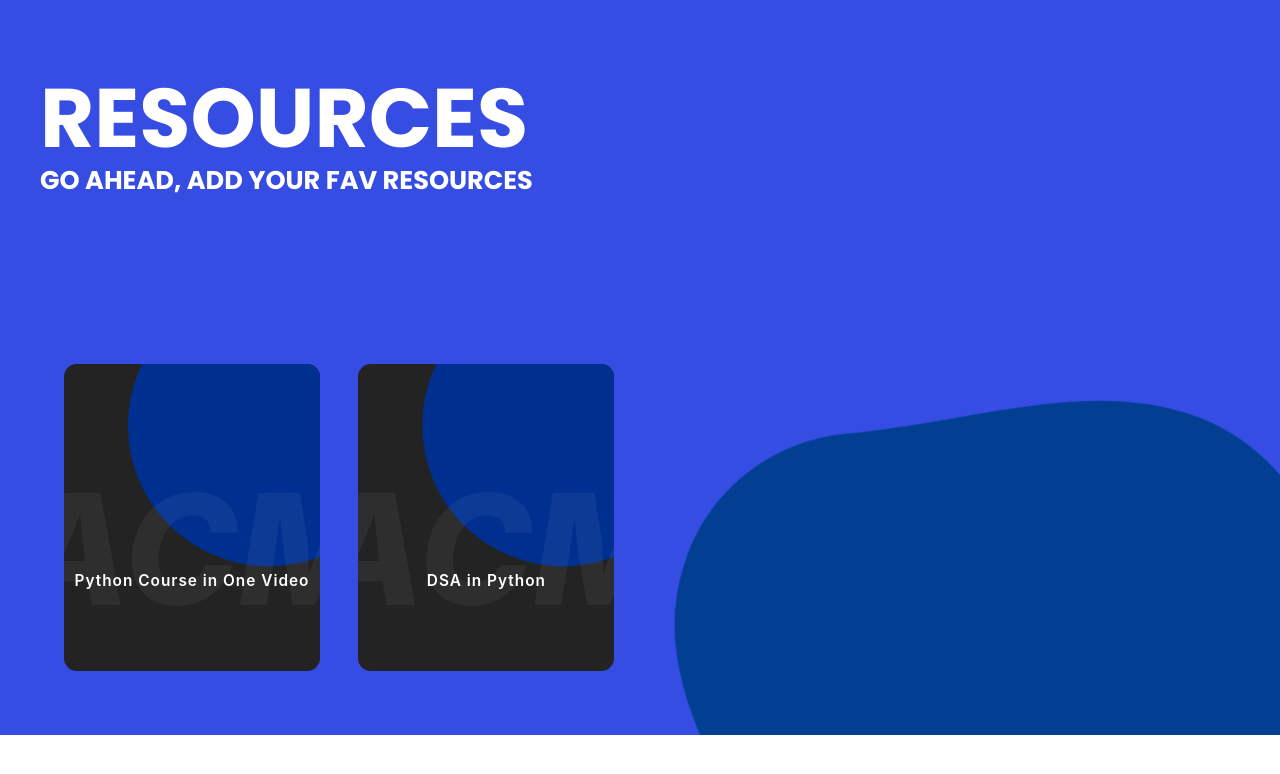
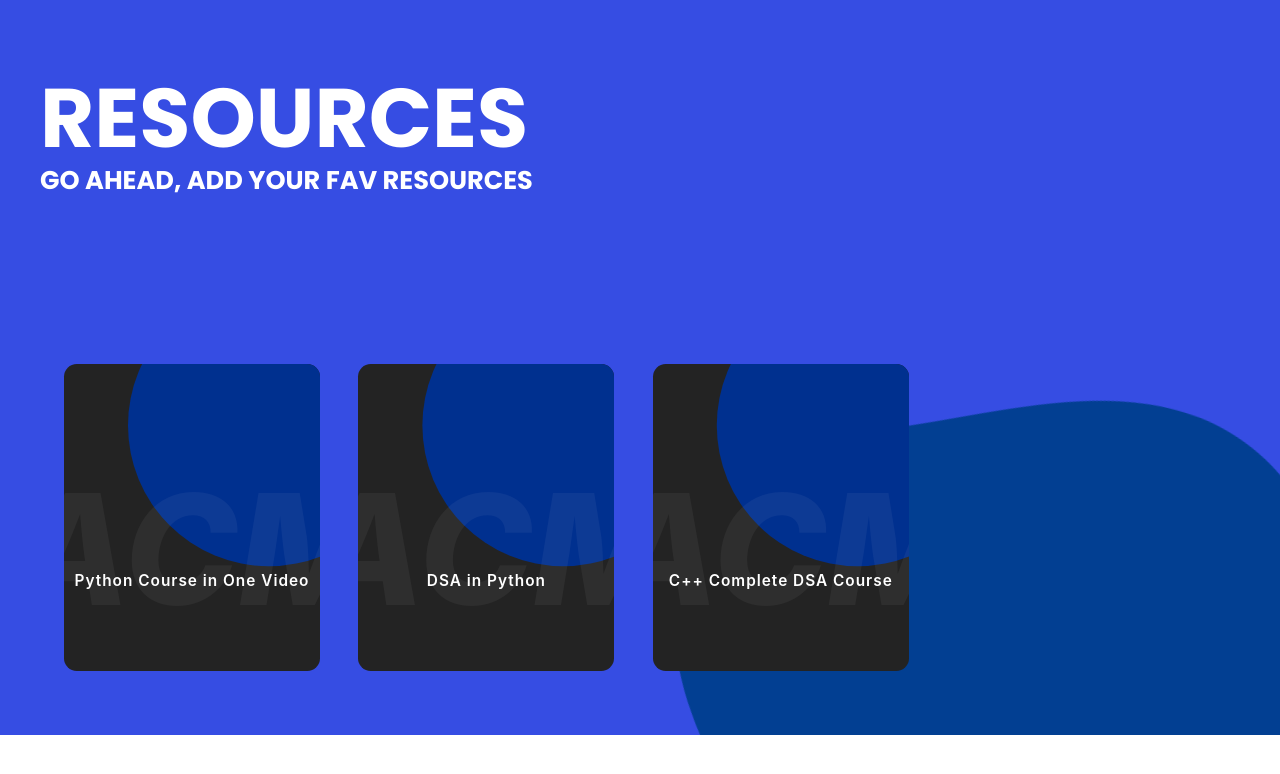
Before and after one commit to ACM-JUIT/Learning-Resources, a React (Create React App) app: page / in a window 1280 px wide. Shown: the top 774 px of the page. Built offline with nearby package versions, Linux system fonts and the light colour scheme.

Commit message:
Added new course

```diff
--- a/src/data.js
+++ b/src/data.js
@@ -8,5 +8,11 @@ export const resourcesData = [
     courseName: "DSA in Python",
     brief: "A course for those who want to practice DSA in Python.",
     link: "https://www.youtube.com/playlist?list=PLeo1K3hjS3uu_n_a__MI_KktGTLYopZ12",
+  },
+  {
+    courseName : "C++ Complete DSA Course",
+    brief: "Learn C++ from basic to advance level",
+    link : "https://www.youtube.com/playlist?list=PLDzeHZWIZsTryvtXdMr6rPh4IDexB5NIA",
   }
+
 ];
```
